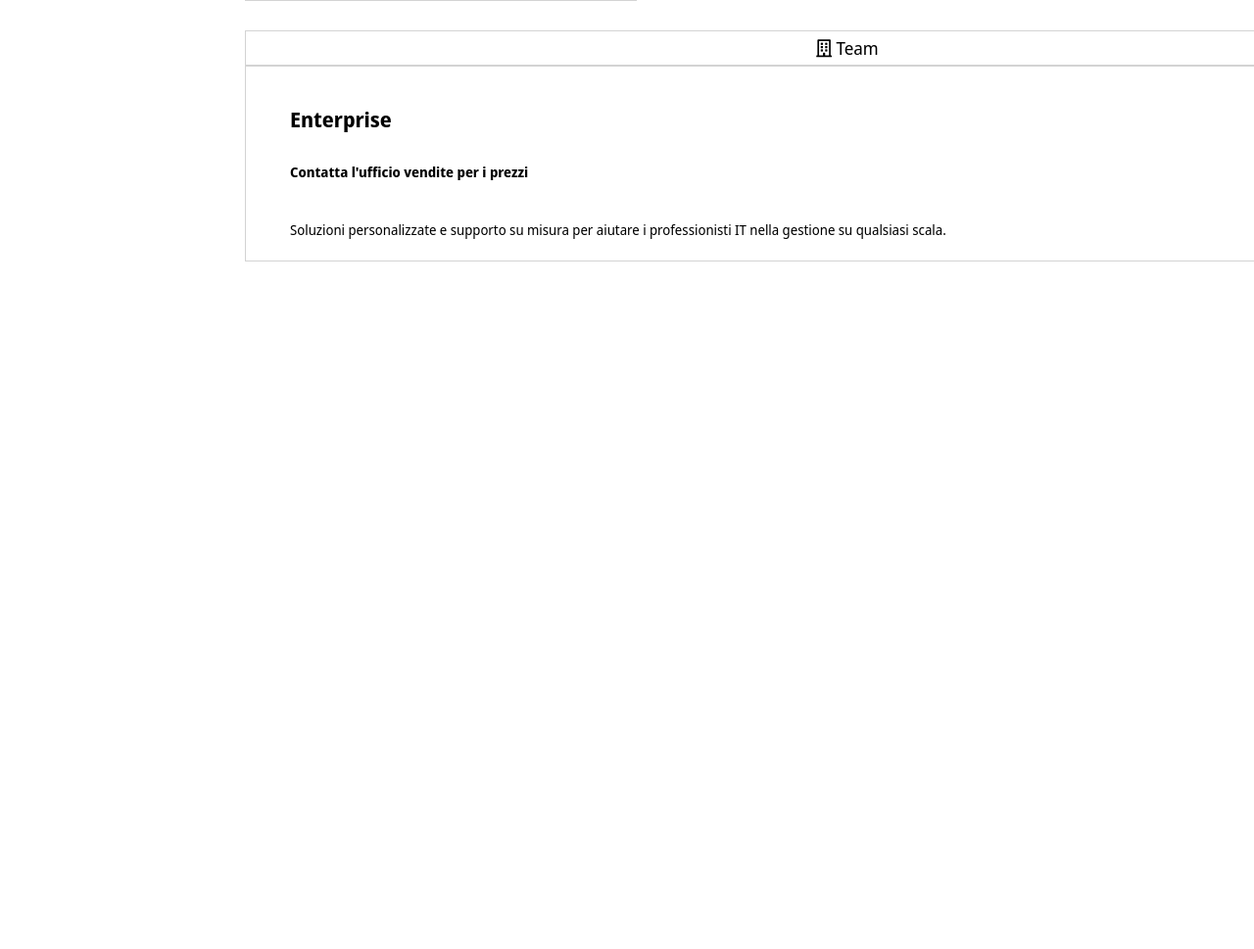
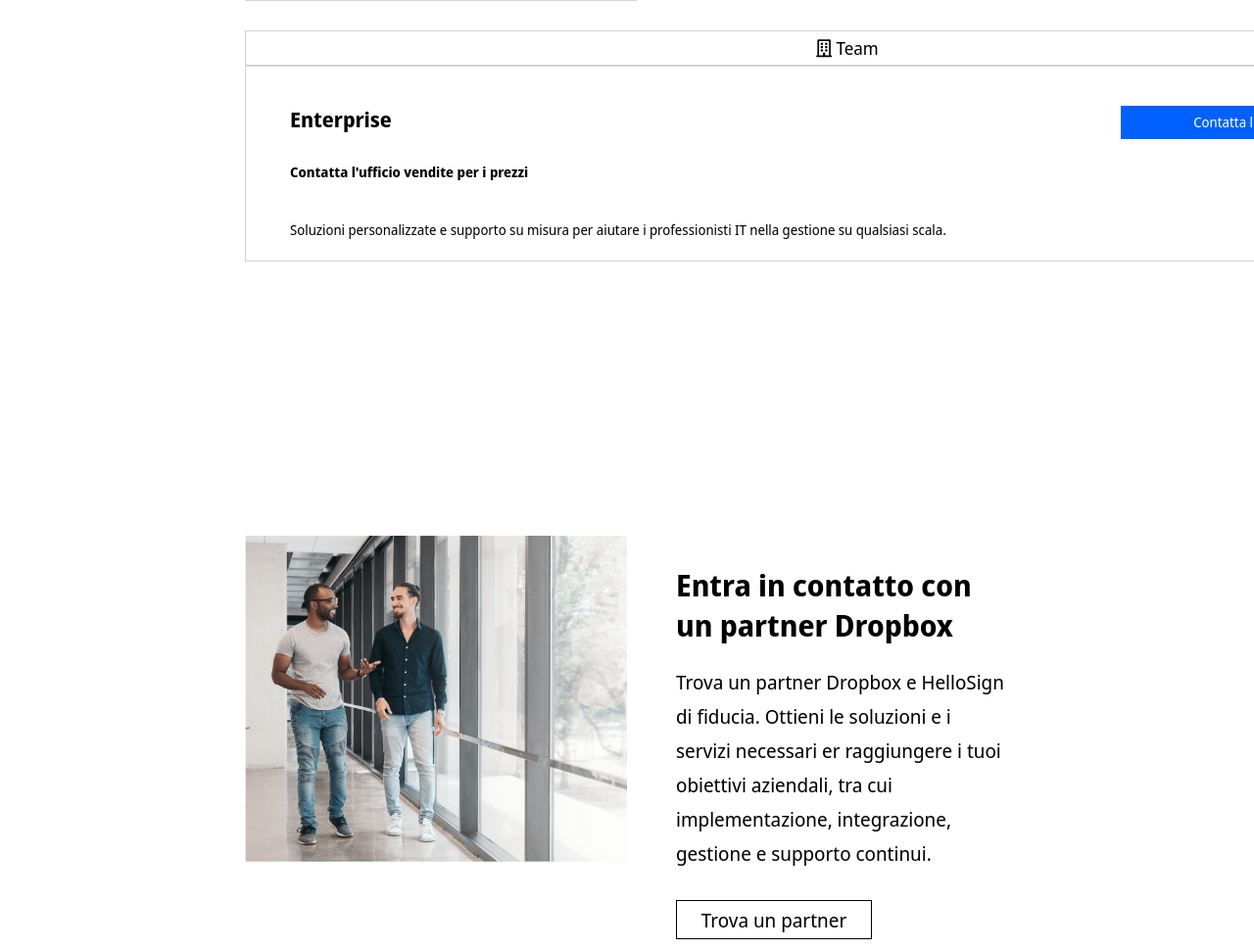
Before and after one commit to AsiaDeMartino/htmlcss-dropbox, a plain HTML site: page index.html in a window 1280 px wide. Shown: the part 3808-4777 px from the top of the page at 98% size. Before the commit the page ends 4385 px from the top, so only its background shows below. Drawn offline with Linux system fonts and the light colour scheme.

Commit message:
aggiunta terza sezione

```diff
--- a/index.html
+++ b/index.html
@@ -31,6 +31,7 @@
         </div>
     </header>
     <main>
+<!-- section1 -->
         <section id="section1">
             <div class="container">
             <div class="row">
@@ -53,6 +54,7 @@
                 </div>
             </div>
         </section>
+<!-- section2 -->
         <section class="section" id="section2">
             <div class="row">
                 <div class="col_12">
@@ -66,7 +68,7 @@
                 </div>
             </div>
             <div class="row">
-                <!-- card1 -->
+<!-- card1 -->
                 <div class="col_4">
                     <div class="titolo_card">
                         <i class="far fa-user"></i>
@@ -123,7 +125,7 @@
                         </div>
                     </div>
                 </div>
-                <!-- card2 -->
+<!-- card2 -->
                 <div class="col_4">
                     <div class="titolo_card">
                         <i class="far fa-building"></i>
@@ -184,7 +186,7 @@
                         </div>
                     </div>
                 </div>
-                <!-- card3 -->
+<!-- card3 -->
                 <div class="col_4">
                     <div class="titolo_card">
                         <i class="far fa-building"></i>
@@ -245,7 +247,7 @@
                         </div>
                     </div>
                 </div>
-                <!-- card4 -->
+<!-- card4 -->
                 <div class="col_12">
                     <div class="titolo_card">
                         <i class="far fa-building"></i>
@@ -254,10 +256,24 @@
                     <div class="body_card">
                         <div class="card4_txt">
                             <h1>Enterprise</h1>
+                            <a class="button" href="#">Contatta l'ufficio vendite</a>
                             <h4>Contatta l'ufficio vendite per i prezzi</h4>
                             <p>Soluzioni personalizzate e supporto su misura per aiutare i professionisti IT nella gestione su qualsiasi scala.</p>
                         </div>
                     </div>
+                </div>
+            </div>
+        </section>
+<!-- section3 -->
+        <section class="section" id="section3">
+            <div class="row">
+                <div class="col_6">
+                    <img src="img/partner.png" alt="">
+                </div>
+                <div class="col_6">
+                    <h1>Entra in contatto con un partner Dropbox</h1>
+                    <p>Trova un partner Dropbox e HelloSign di fiducia. Ottieni le soluzioni e i servizi necessari er raggiungere i tuoi obiettivi aziendali, tra cui implementazione, integrazione, gestione e supporto continui.</p>
+                    <a class="button_white" href="#">Trova un partner</a>
                 </div>
             </div>
 
--- a/style.css
+++ b/style.css
@@ -40,8 +40,8 @@ header .container{
 }
 
 .section{
-    padding: 0 15px;
     margin-top: 200px;
+    padding: 0 150px;
 }
 
 .col_4{
@@ -54,6 +54,10 @@ header .container{
 
 .col_12{
     width: 100%;
+}
+
+.col_6{
+    width: 50%;
 }
 
 
@@ -132,10 +136,6 @@ main .row{
     margin-bottom: 40px;
 }
 
-#section2{
-    padding: 0 150px;
-}
-
 #section2 .col_12 span{
     margin-right: 10px;
 }
@@ -151,7 +151,7 @@ main .row{
 
 #section2 .col_12 .body_card{
     height: 200px;
-    margin-bottom: 300px;
+    margin-bottom: 80px;
 }
 
 #section2 .col_12{
@@ -173,6 +173,15 @@ main .row{
 
 .card4_txt h4{
     padding: 20px 0;
+}
+
+.card4_txt h1{
+    display: inline-block;
+}
+
+.card4_txt a{
+    width: 300px;
+    float: right;
 }
 
 .titolo_card{
@@ -223,6 +232,31 @@ main .row{
 
 
 
+/* section3 */
+
+#section3 .col_6 h1{
+    font-size: 30px;
+    margin-bottom: 20px;
+}
+
+#section3 .col_6 p{
+    font-size: 20px;
+    line-height: 35px;
+}
+
+#section3 .col_6 a{
+    font-size: 20px;
+    width: 200px;
+    height: 40px;
+    border: 1px solid black;
+    line-height: 40px;
+   margin-top: 30px;
+}
+
+#section3 .col_6:last-child{
+    padding-left: 50px;
+    padding-top: 30px;
+}
 
  /* BOTTONI */
 
@@ -235,3 +269,11 @@ main .row{
     border: 1px solid #0061FF;
     color: white;
 }
+
+.button_white{
+    text-align: center;
+    padding: 0 20px;
+    display: block;
+    background-color: white;
+    color: black;
+}
```
